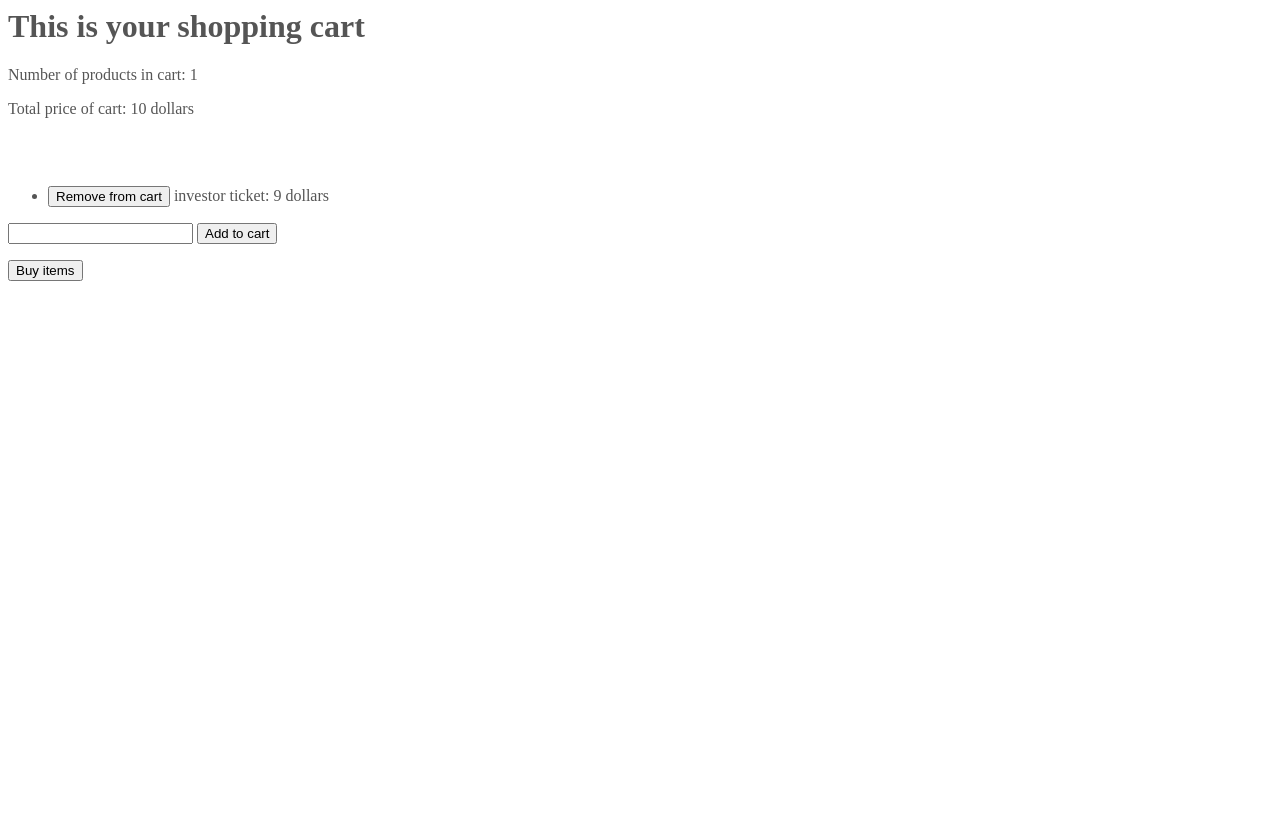
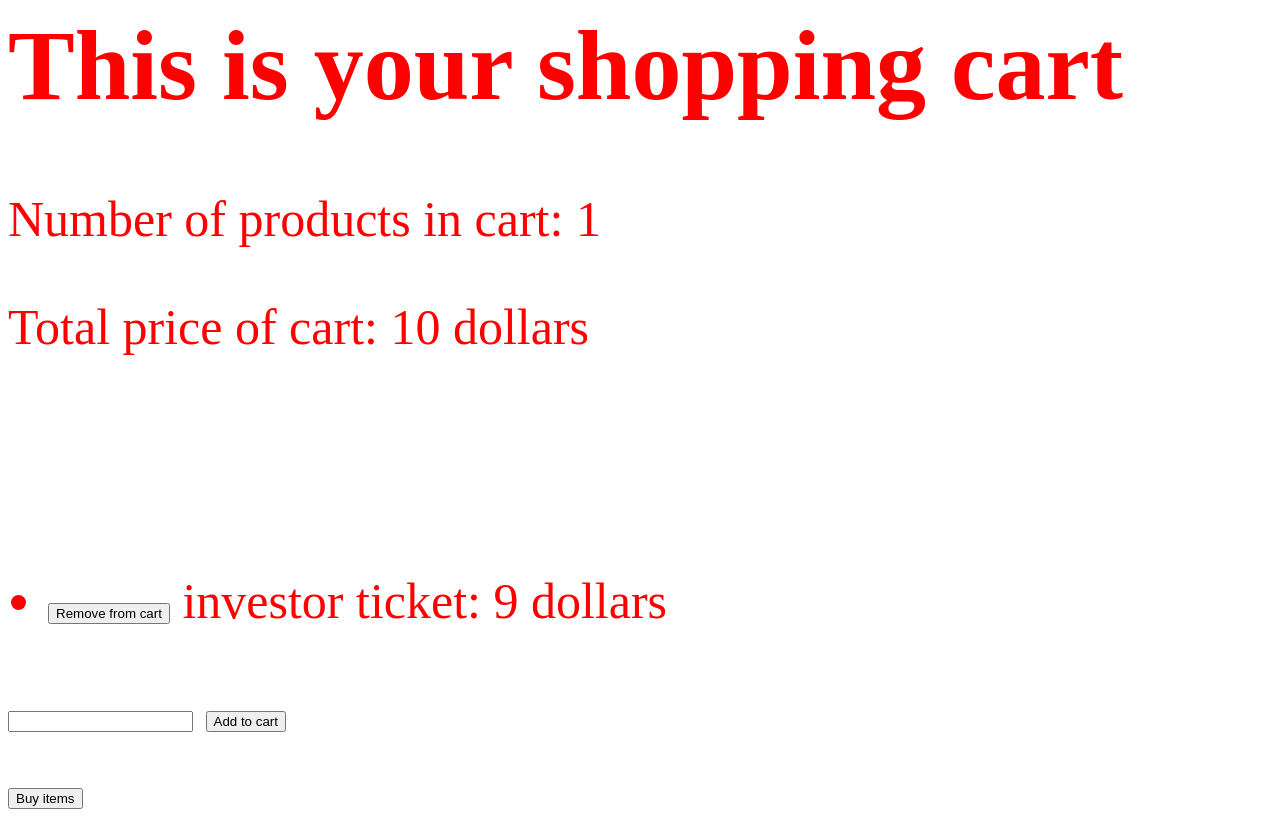
Before and after one commit to AnttiSonninen/ecom, a Django app: template ecom/django_ecom/templates/shop.html in a window 1280 px wide. Before the commit the page ends 281 px from the top, so only its background shows below. Run offline with Django 3.2, Linux system fonts and the light colour scheme; data comes from the database, SQL or seed files in the repository; both versions use the stored data as it was after the commit; tables that the repository leaves empty hold one stand-in row (values such as "Sample post"); the template is opened without the code that fills it: values that come from a table or form of the project are taken from there, most other values are stand-ins (such as "Sample title", 1, 10 or a date in 2020).

Commit message:
trying css

```diff
--- /dev/null
+++ b/ecom/django_ecom/shop/static/css/shop.css
@@ -0,0 +1,9 @@
+body {
+  color: red;
+  font-size: 50px;
+}
+
+
+h1 a, h2 a {
+    color: #FF8833;
+}
--- /dev/null
+++ b/ecom/django_ecom/templates/shop.css
@@ -0,0 +1,4 @@
+body {
+  color: blue;
+  font-size: 50px;
+}
--- a/ecom/django_ecom/templates/shop.html
+++ b/ecom/django_ecom/templates/shop.html
@@ -1,6 +1,10 @@
+{% load static %}
+
 <html>
 <head>
-	<link rel="stylesheet" href="style.css">
+	<link rel="stylesheet" href="{% static 'css/shop.css' %}">
+
+	<!-- <link rel="stylesheet" href="style.css"> -->
 
 </head>
 <body>
--- a/ecom/django_ecom/templates/style.css
+++ /dev/null
@@ -1,3 +0,0 @@
-body {
-  color: #555;
-}
```
Also changed, not shown: ecom/django_ecom/static/css/shop.css (added, +9 -0 lines), ecom/django_ecom/db.sqlite3, 4 other files.
